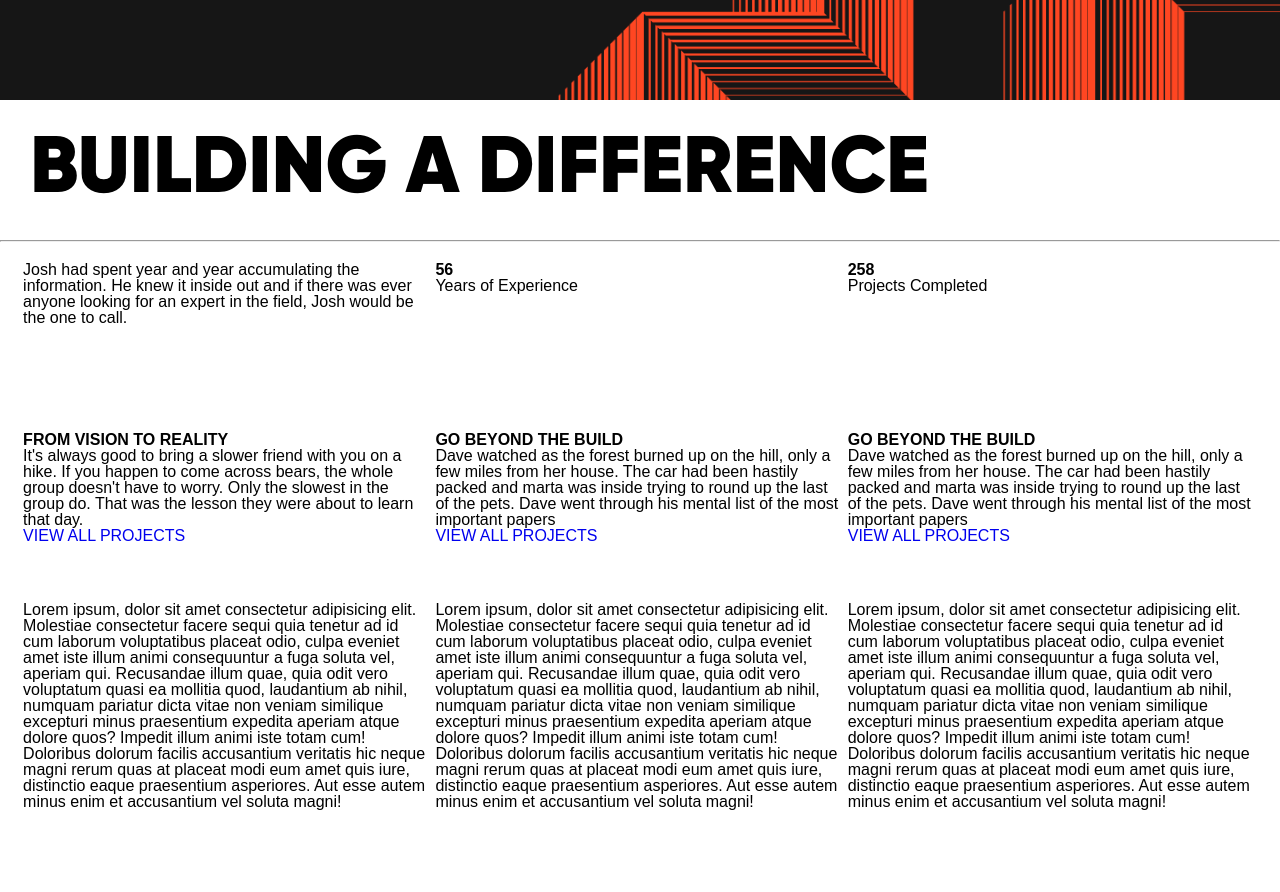
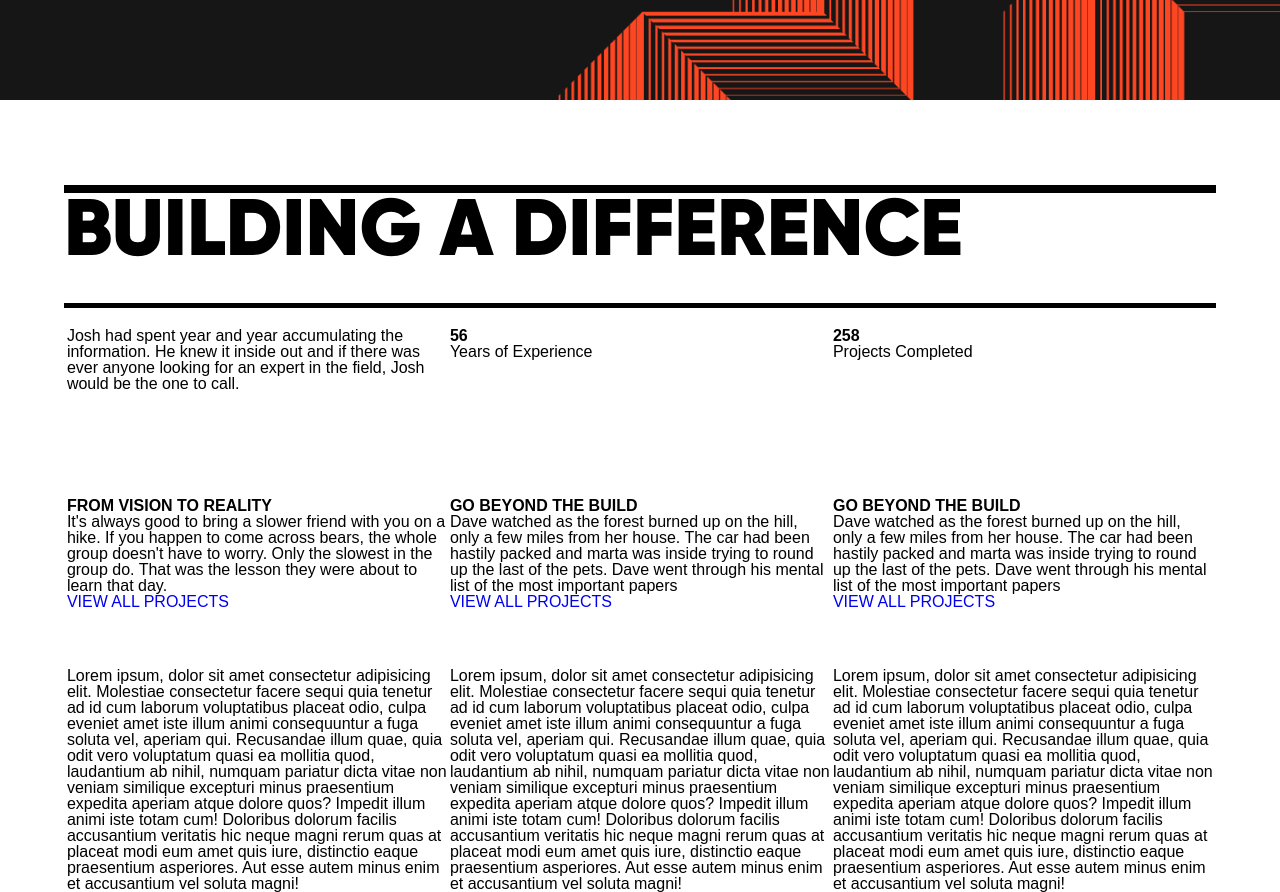
Before and after one commit to Md7113/Porter-LLC, a React (Create React App) app: page / in a window 1280 px wide. Shown: the part 700-1592 px from the top of the page. Before the commit the page ends 1510 px from the top, so only its background shows below. Built offline with nearby package versions, Linux system fonts and the light colour scheme; a web font is replaced by a local one.

Commit message:
Co-authored-by: Md7113 <Md7113@users.noreply.github.com>

```diff
--- a/src/components/Home_Info.js
+++ b/src/components/Home_Info.js
@@ -5,6 +5,7 @@ import '../css/Home_Info.css';
 import TextLink from './Card_Text_Link';
 import TextCard from './Card_Text';
 import TextTitle from './Card_Title_Text';
+import '../css/Card_Text.css';
 
 const Home_Info = () => {
 	const homeContent = homeInfo();
@@ -14,8 +15,7 @@ const Home_Info = () => {
 
 	return (
 		<section className="display_rows">
-			<hr />
-			<CardContainer className="">
+			<CardContainer className="border_top">
 				<TextCard className="" content={line1.section1} />
                 <TextTitle className=""
 					title={line1.section2[0]}
@@ -24,7 +24,7 @@ const Home_Info = () => {
 					title={line1.section3[0]}
 					content={line1.section3[1]}/>
 			</CardContainer>
-			<CardContainer>
+			<CardContainer >
 				<TextLink
 					className=""
 					title={line2.section1[0]}
--- /dev/null
+++ b/src/css/Card_Text.css
@@ -0,0 +1,3 @@
+.first_line {
+	left: 5%;
+}
--- a/src/css/Cards_Container.css
+++ b/src/css/Cards_Container.css
@@ -1,10 +1,15 @@
 .card_row {
     display: flex;
     justify-content: space-evenly;
-    margin: 20px;
+    margin: 20px 5%;
 }
 
 .card_row div {
     width: 33%;
     height: 150px;
 }
+
+.border_top {
+    border-top: 5px solid black;
+    padding-top: 20px;
+}
--- a/src/css/Home_Intro.css
+++ b/src/css/Home_Intro.css
@@ -1,5 +1,6 @@
 .intro_title {
     font-family: var(--title_font);
-    margin: 30px;
+    margin: 85px 5% 30px;
     font-size: 80px;
+    border-top: 8px solid black;
 }
```
Also changed, not shown: src/css/Header.css (+7 -7 lines).
